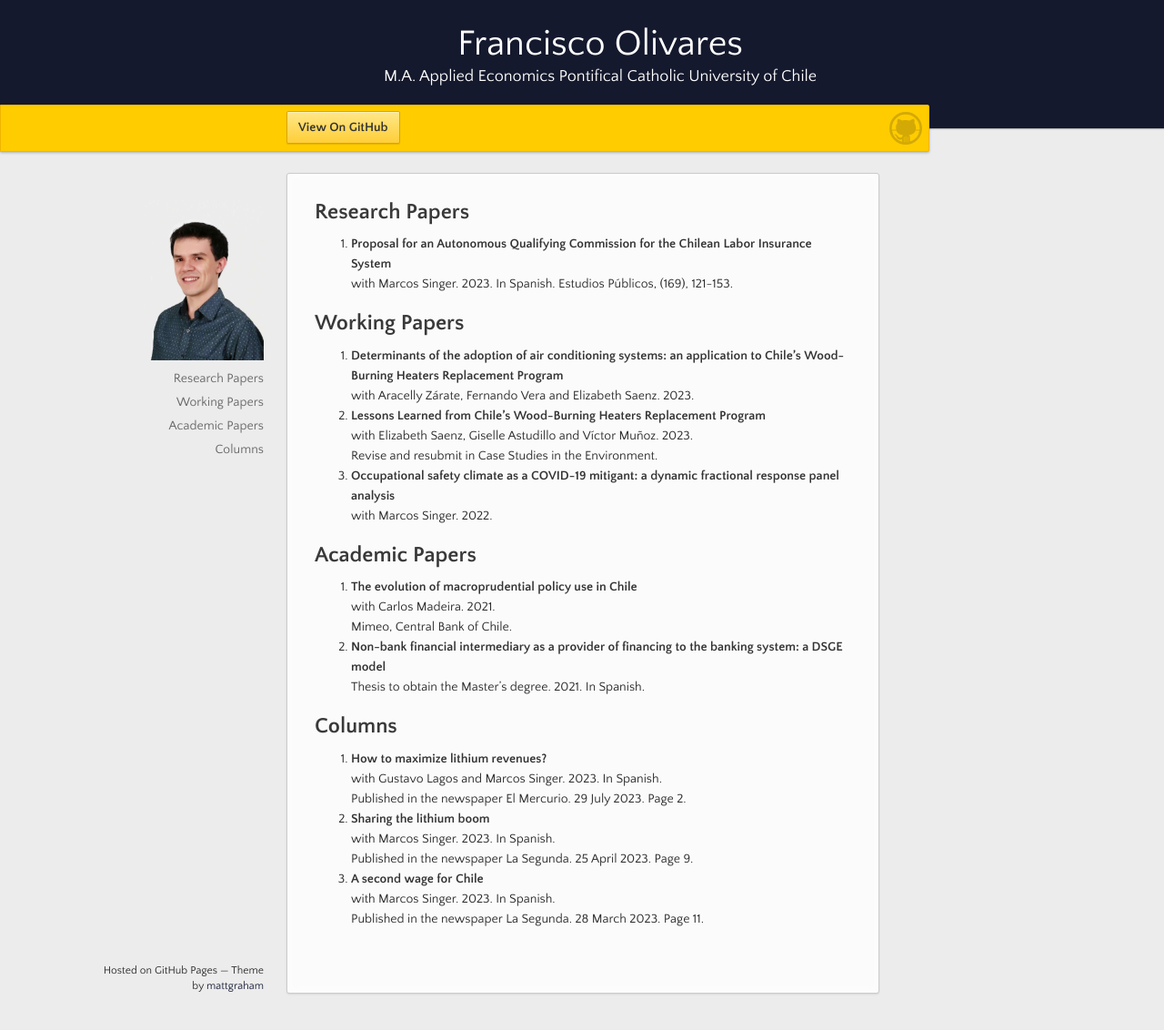
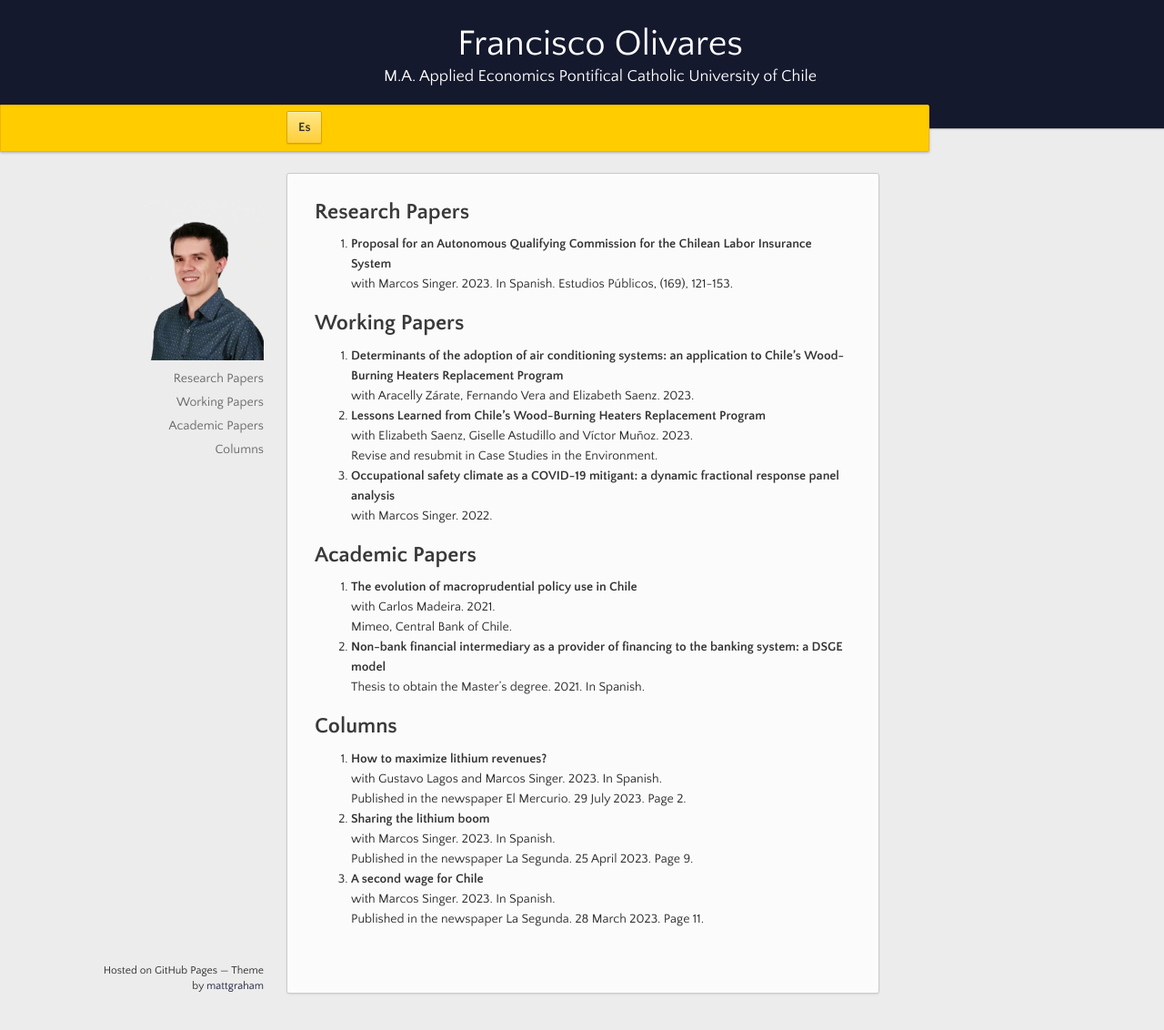
Before and after one commit to fco-olivares/fco-olivares.github.io, a Jekyll site: the page built from index.md, in a window 1280 px wide and 1132 px high. Shown: the whole window at 91% size. Built offline with Jekyll 4.4.1, drawn with Linux system fonts in a browser that asks for light colours; our own code applies the rules of GitHub Pages for plain Markdown files.

Commit message:
Update default.html

```diff
--- a/_layouts/default.html
+++ b/_layouts/default.html
@@ -23,18 +23,7 @@
       </header>
 
       <div id="banner">
-        <span id="logo"></span>
-
-        <a href="{{ site.github.repository_url }}" class="button fork"><strong>View On GitHub</strong></a>
-        {% if site.show_downloads %}
-          <div class="downloads">
-            <span>Downloads:</span>
-            <ul>
-              <li><a href="{{ site.github.zip_url }}" class="button">ZIP</a></li>
-              <li><a href="{{ site.github.tar_url }}" class="button">TAR</a></li>
-            </ul>
-          </div>
-        {% endif %}
+        <a href="{{ site.github.repository_url }}" class="button fork"><strong>Es</strong></a>
       </div><!-- end banner -->
 
     <div class="wrapper">
```
